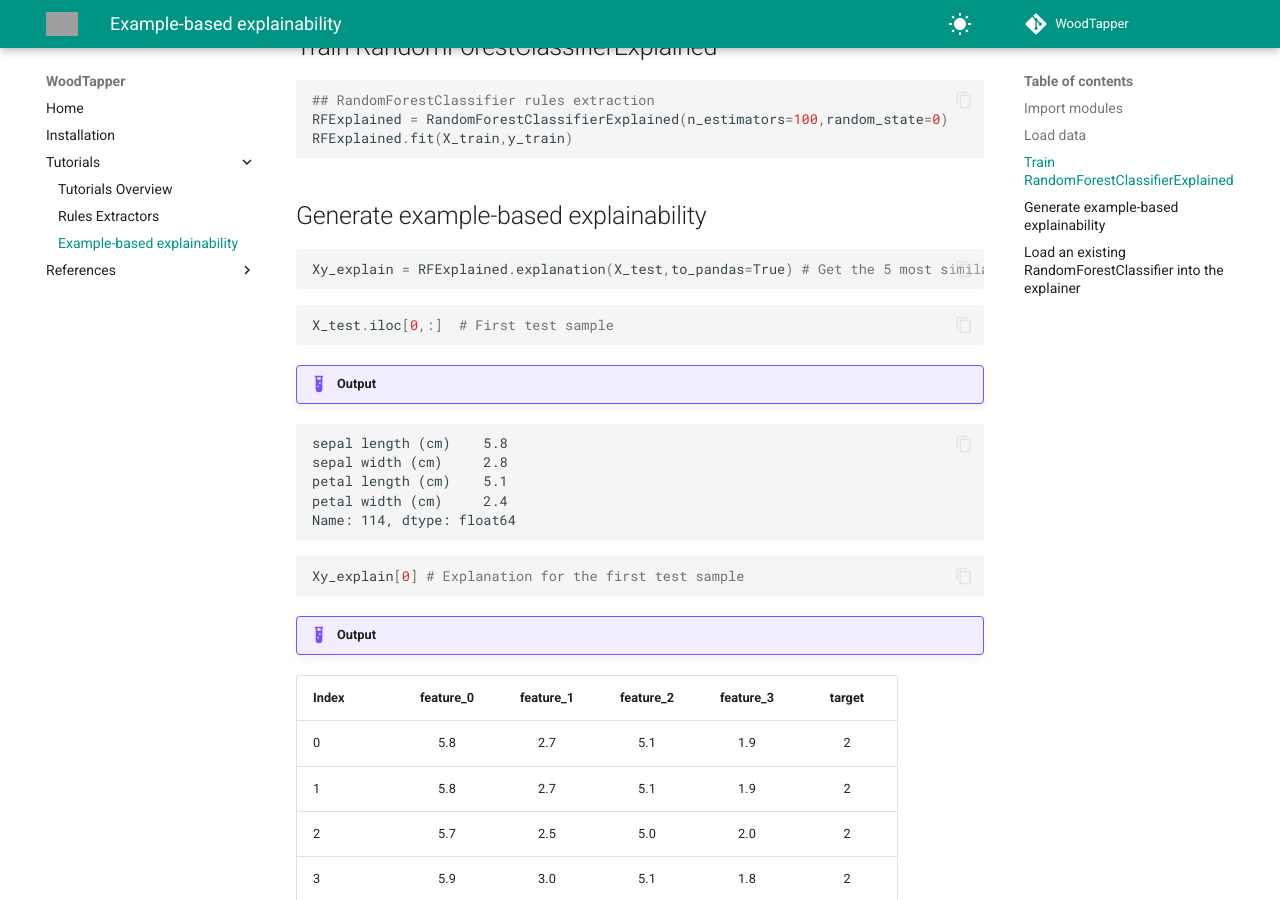
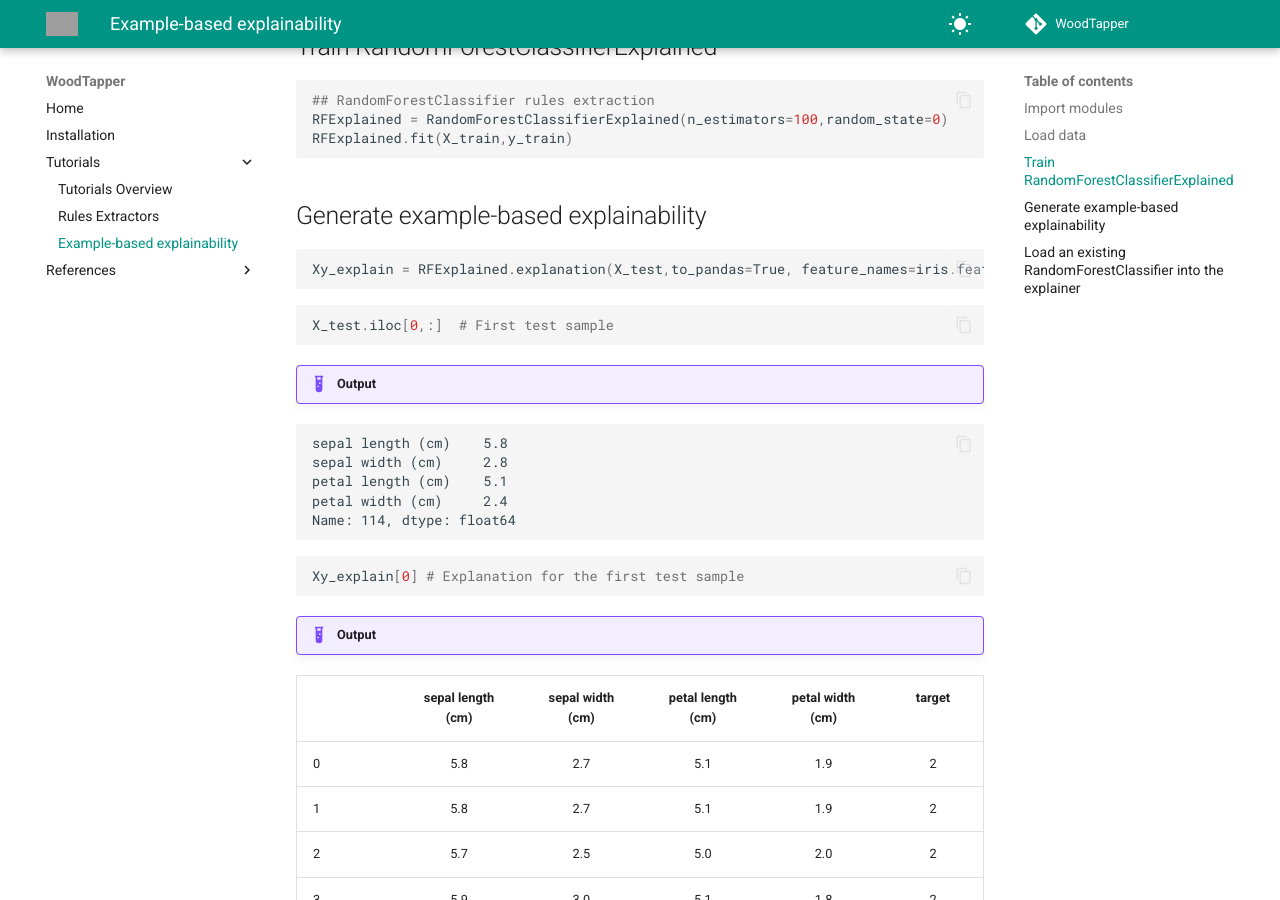
Before and after one commit to artefactory/woodtapper, an MkDocs documentation site: the page built from docs/2_tutorials_example_exp.md, in a window 1280 px wide and 900 px high, scrolled down 723 px. Built offline with MkDocs 1.6.1 and Material for MkDocs 9.7.7, drawn with Linux system fonts in a browser that asks for light colours; comment, search, counter and statistics services are not loaded; grey boxes are pictures that could not be loaded.

Commit message:
feat: add features names options for example samples

````diff
--- a/docs/2_tutorials_example_exp.md
+++ b/docs/2_tutorials_example_exp.md
@@ -34,7 +34,7 @@ RFExplained.fit(X_train,y_train)
 
 ## Generate example-based explainability
 ```python
-Xy_explain = RFExplained.explanation(X_test,to_pandas=True) # Get the 5 most similar samples for each test sample
+Xy_explain = RFExplained.explanation(X_test,to_pandas=True, feature_names=iris.feature_names) # Get the 5 most similar samples for each test sample
 ```
 
 ```python
@@ -54,7 +54,7 @@ Xy_explain[0] # Explanation for the first test sample
 ```
 !!! example "Output"
 
-| Index | feature_0 | feature_1 | feature_2 | feature_3 | target |
+|  | sepal length (cm)	 | sepal width (cm)	 | petal length (cm)	 | petal width (cm)	 | target |
 | :--- | :---: | :---: | :---: | :---: | :---: |
 | 0 | 5.8 | 2.7 | 5.1 | 1.9 | 2 |
 | 1 | 5.8 | 2.7 | 5.1 | 1.9 | 2 |
````
Also changed, not shown: 2 other files.
